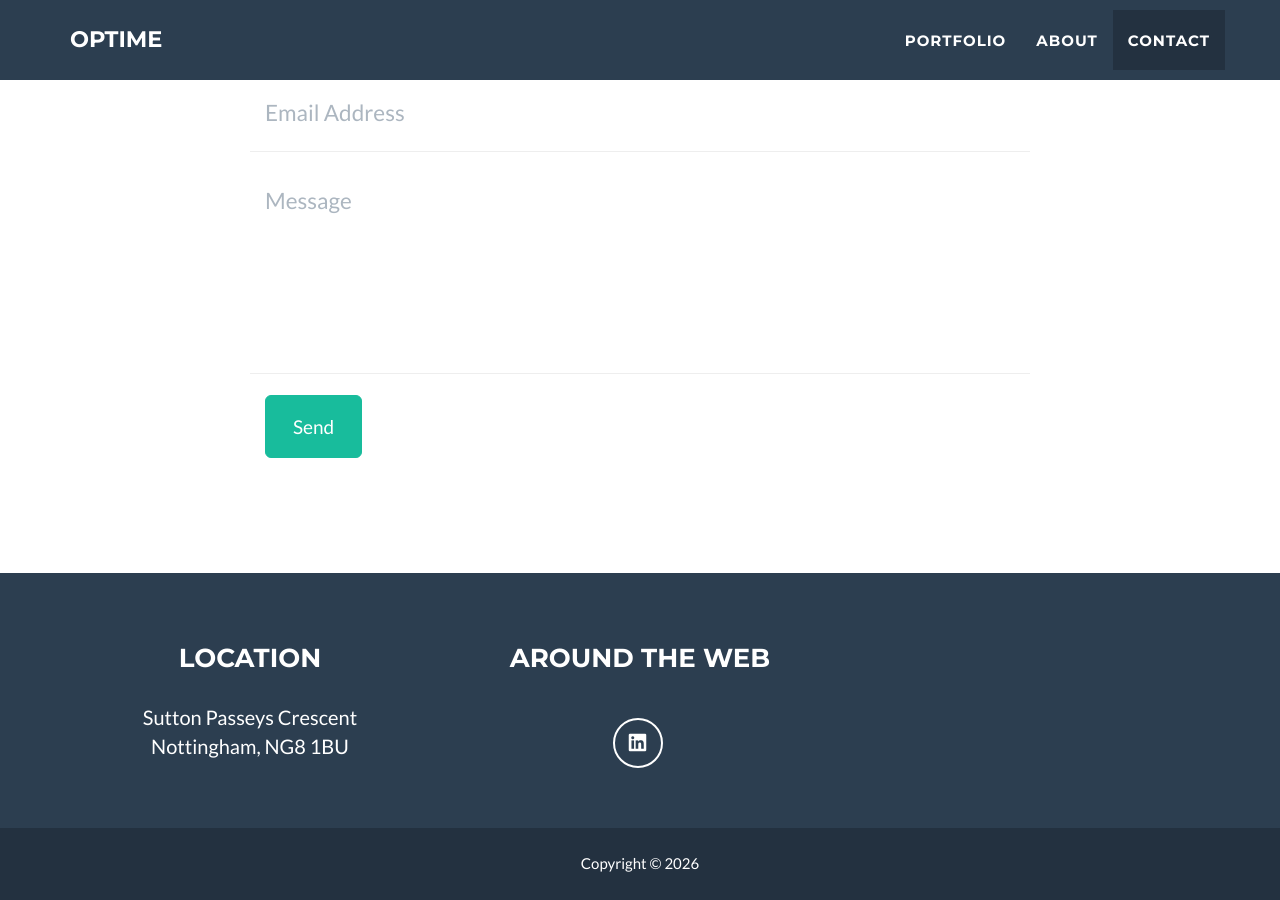
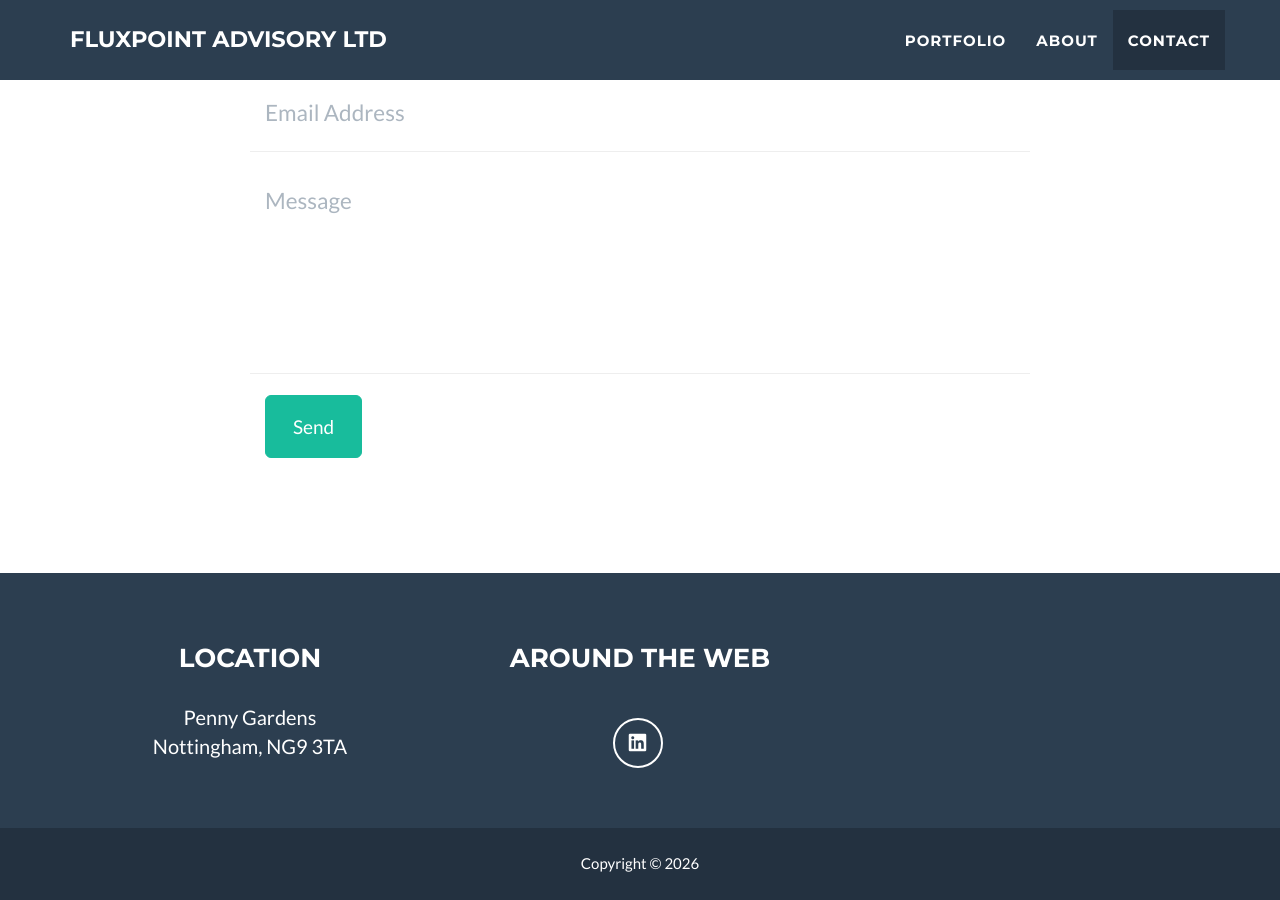
Before and after one commit to fluxpointadv/fluxpointadv.github.io, a Jekyll site: the page built from _posts/2014-07-18-lca.markdown, in a window 1280 px wide and 900 px high, scrolled down 2737 px. Built offline with Jekyll 4.4.1, drawn with Linux system fonts in a browser that asks for light colours; some of the changed text lies outside the part shown.

Commit message:
Update _config.yml

```diff
--- a/_config.yml
+++ b/_config.yml
@@ -1,6 +1,6 @@
 # Site settings
-title: OptiMe
-email: optimenetzero@gmail.com
+title: Fluxpoint Advisory Ltd
+email: fluxpointadv@gmail.com
 url: https://github.com/
 description: "Write an awesome description for your new site here. You can edit this line in _config.yml. It will appear in your document head meta (for Google search results) and in your feed.xml site description."
 keywords: "your keywords, separated by commas"
@@ -52,8 +52,8 @@ social:
 
 # Postal address (add as many lines as necessary)
 address:
-  - line: Sutton Passeys Crescent
-  - line: Nottingham, NG8 1BU
+  - line: Penny Gardens
+  - line: Nottingham, NG9 3TA
 
 # Credits content
 #credits: 'Freelancer is a free to use, open source Bootstrap theme created by <a href="http://startbootstrap.com">Start Bootstrap</a>.'
```
